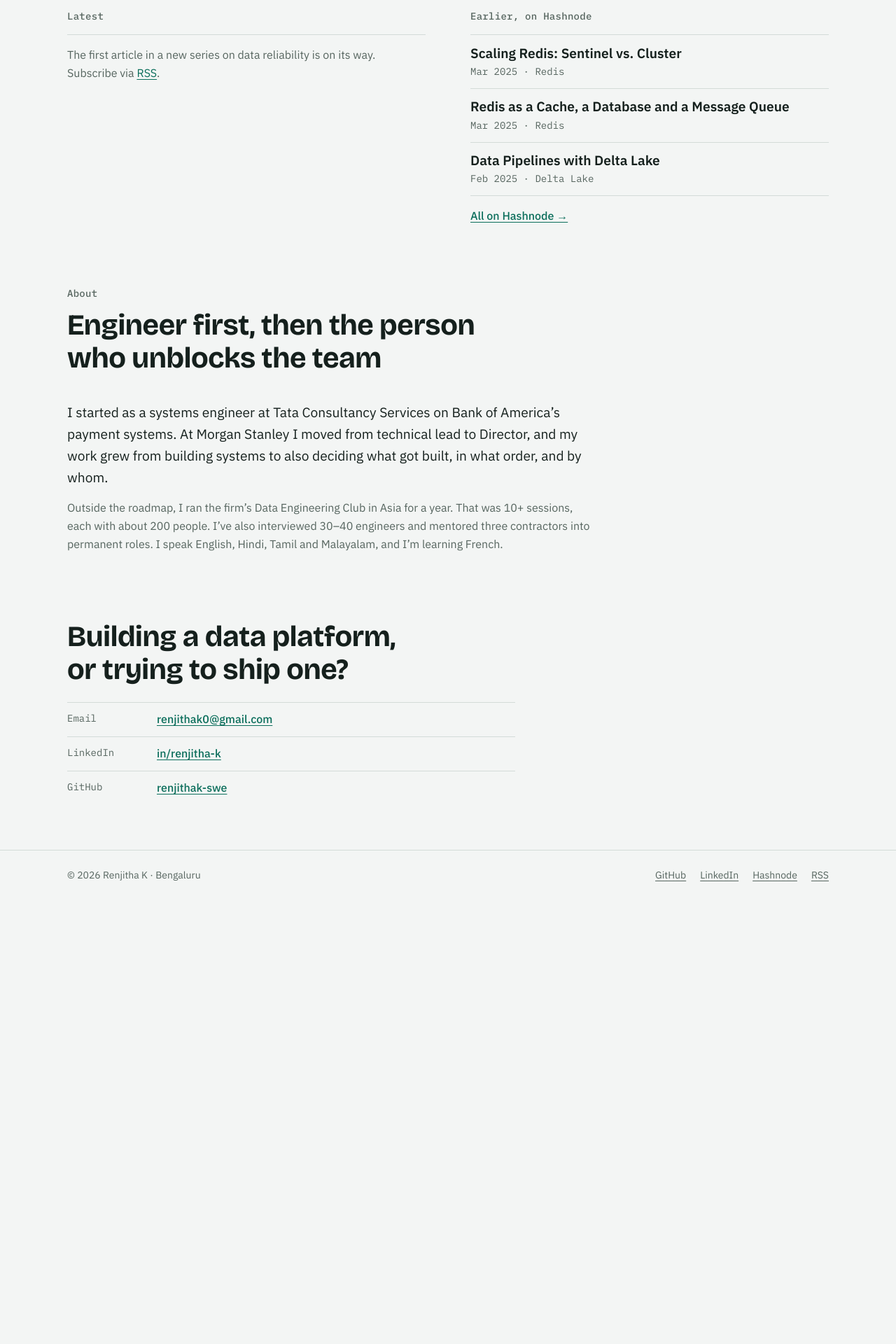
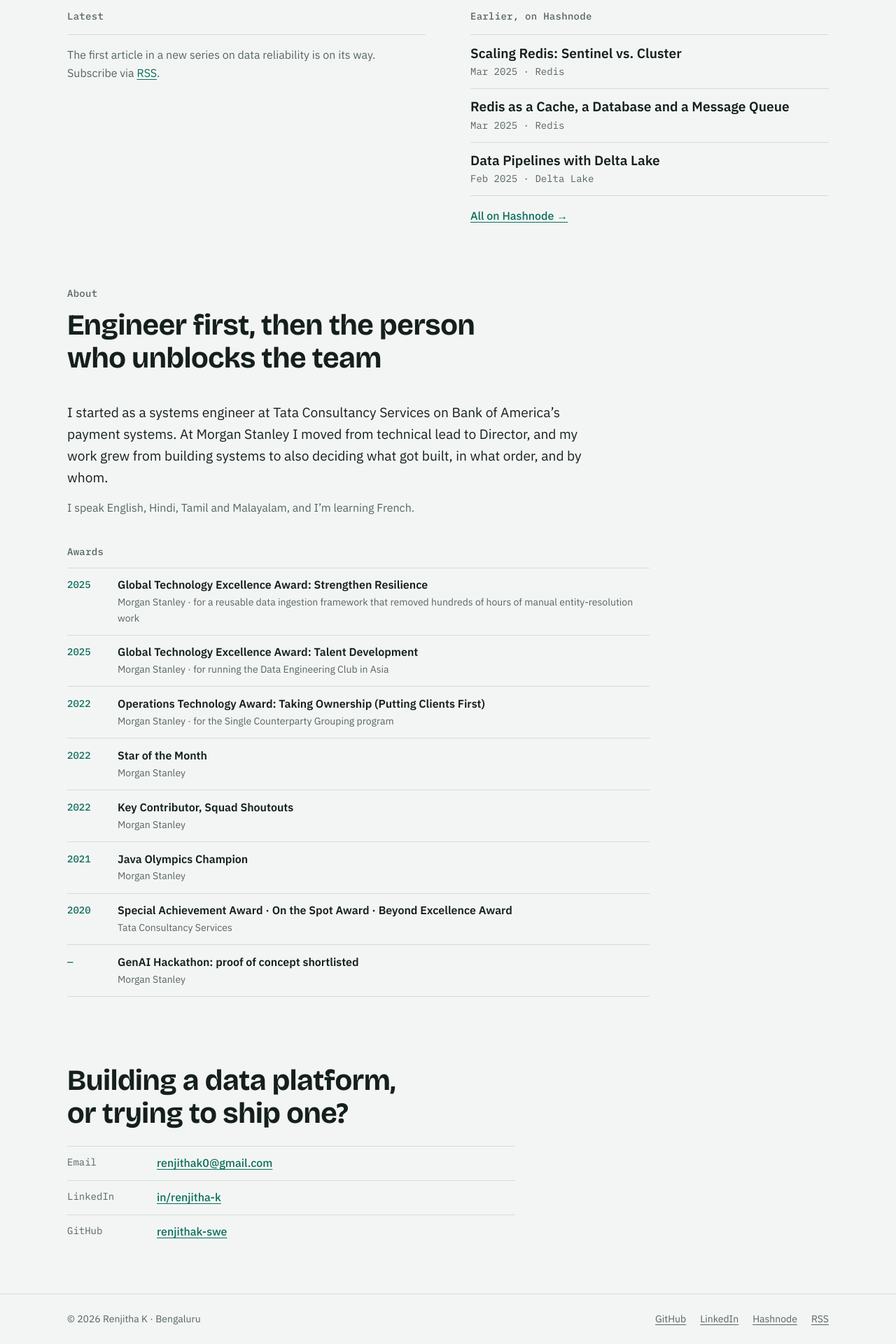
Before and after one commit to renjithak-swe/renjithak-swe.github.io, a Jekyll site: the page built from index.html, in a window 1280 px wide. Shown: the part 3031-4951 px from the top of the page at 70% size. Built offline with Jekyll 4.4.1, drawn with Linux system fonts in a browser that asks for light colours; before the commit the page ends 4317 px from its top, so only the background shows below that.

Commit message:
Add awards to About section

```diff
--- a/assets/css/site.css
+++ b/assets/css/site.css
@@ -195,6 +195,14 @@ nav a:hover { color: var(--accent); }
 /* About */
 .about-body { display: grid; gap: 1rem; max-width: var(--measure); font-size: var(--step-1); line-height: 1.6; }
 .about-body p + p { color: var(--muted); font-size: var(--step-0); }
+.awards { display: grid; gap: 0.75rem; max-width: 52rem; }
+.award-list { list-style: none; margin: 0; padding: 0; display: grid; }
+.award-list li { display: grid; grid-template-columns: 3.5rem minmax(0, 1fr); gap: 1rem; padding-block: 0.8rem; border-top: 1px solid var(--line); }
+.award-list li:last-child { border-bottom: 1px solid var(--line); }
+.award-year { font: 500 var(--step--1)/1.6 var(--font-mono); color: var(--accent); font-variant-numeric: tabular-nums; }
+.award-list div { display: grid; gap: 0.15rem; min-width: 0; }
+.award-list b { font-weight: 600; line-height: 1.4; }
+.award-list span:not(.award-year) { color: var(--muted); font-size: var(--step--1); }
 
 /* Contact */
 .contact { display: grid; gap: 1.5rem; padding-block: 5rem 4rem; }
--- a/index.html
+++ b/index.html
@@ -167,7 +167,21 @@ layout: default
   </header>
   <div class="about-body">
     <p>I started as a systems engineer at Tata Consultancy Services on Bank of America’s payment systems. At Morgan Stanley I moved from technical lead to Director, and my work grew from building systems to also deciding what got built, in what order, and by whom.</p>
-    <p>Outside the roadmap, I ran the firm’s Data Engineering Club in Asia for a year. That was 10+ sessions, each with about 200 people. I’ve also interviewed 30–40 engineers and mentored three contractors into permanent roles. I speak English, Hindi, Tamil and Malayalam, and I’m learning French.</p>
+    <p>I speak English, Hindi, Tamil and Malayalam, and I’m learning French.</p>
+  </div>
+
+  <div class="awards">
+    <h3 class="list-title">Awards</h3>
+    <ul class="award-list">
+      <li><span class="award-year">2025</span><div><b>Global Technology Excellence Award: Strengthen Resilience</b><span>Morgan Stanley · for a reusable data ingestion framework that removed hundreds of hours of manual entity-resolution work</span></div></li>
+      <li><span class="award-year">2025</span><div><b>Global Technology Excellence Award: Talent Development</b><span>Morgan Stanley · for running the Data Engineering Club in Asia</span></div></li>
+      <li><span class="award-year">2022</span><div><b>Operations Technology Award: Taking Ownership (Putting Clients First)</b><span>Morgan Stanley · for the Single Counterparty Grouping program</span></div></li>
+      <li><span class="award-year">2022</span><div><b>Star of the Month</b><span>Morgan Stanley</span></div></li>
+      <li><span class="award-year">2022</span><div><b>Key Contributor, Squad Shoutouts</b><span>Morgan Stanley</span></div></li>
+      <li><span class="award-year">2021</span><div><b>Java Olympics Champion</b><span>Morgan Stanley</span></div></li>
+      <li><span class="award-year">2020</span><div><b>Special Achievement Award · On the Spot Award · Beyond Excellence Award</b><span>Tata Consultancy Services</span></div></li>
+      <li><span class="award-year">—</span><div><b>GenAI Hackathon: proof of concept shortlisted</b><span>Morgan Stanley</span></div></li>
+    </ul>
   </div>
 </section>
 
```
